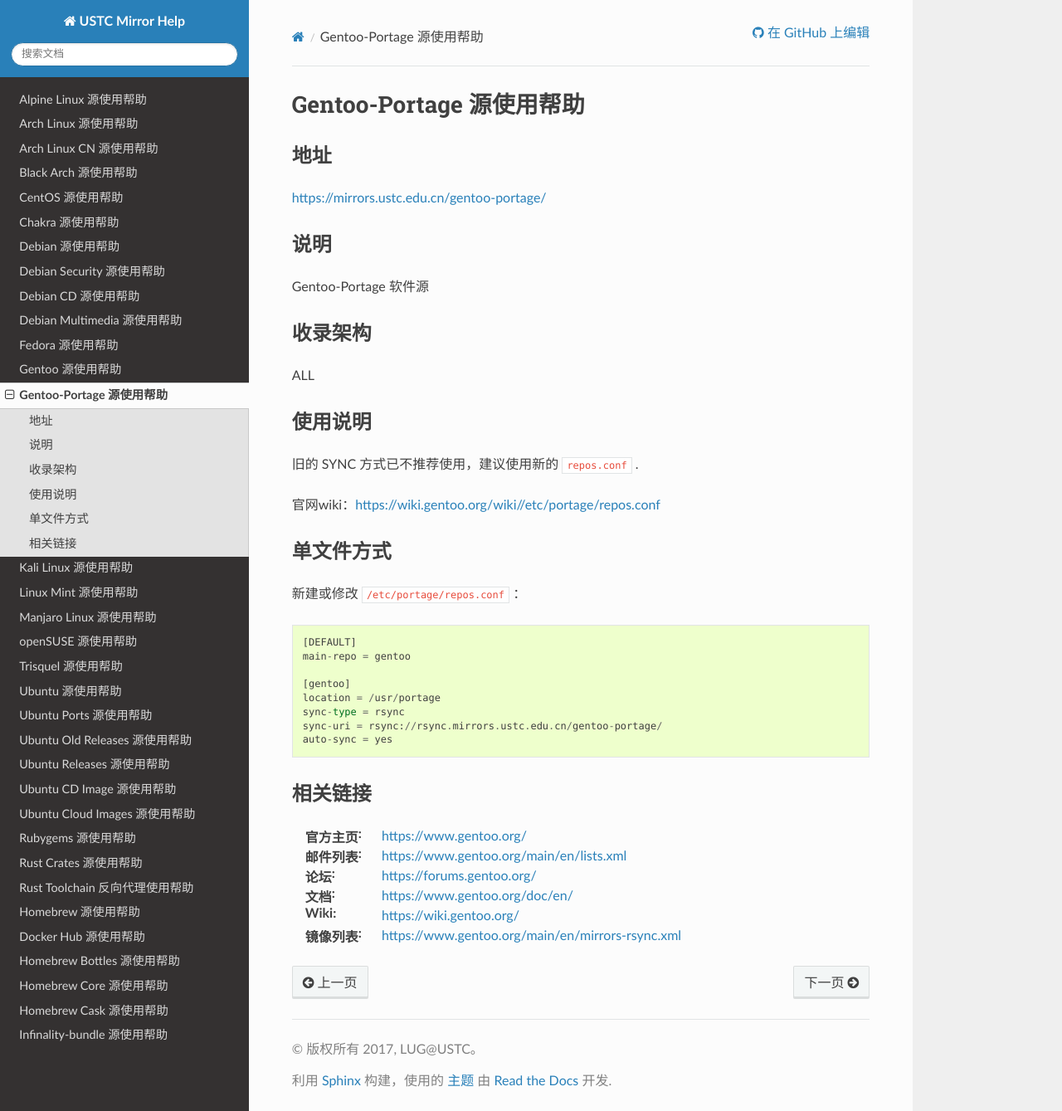
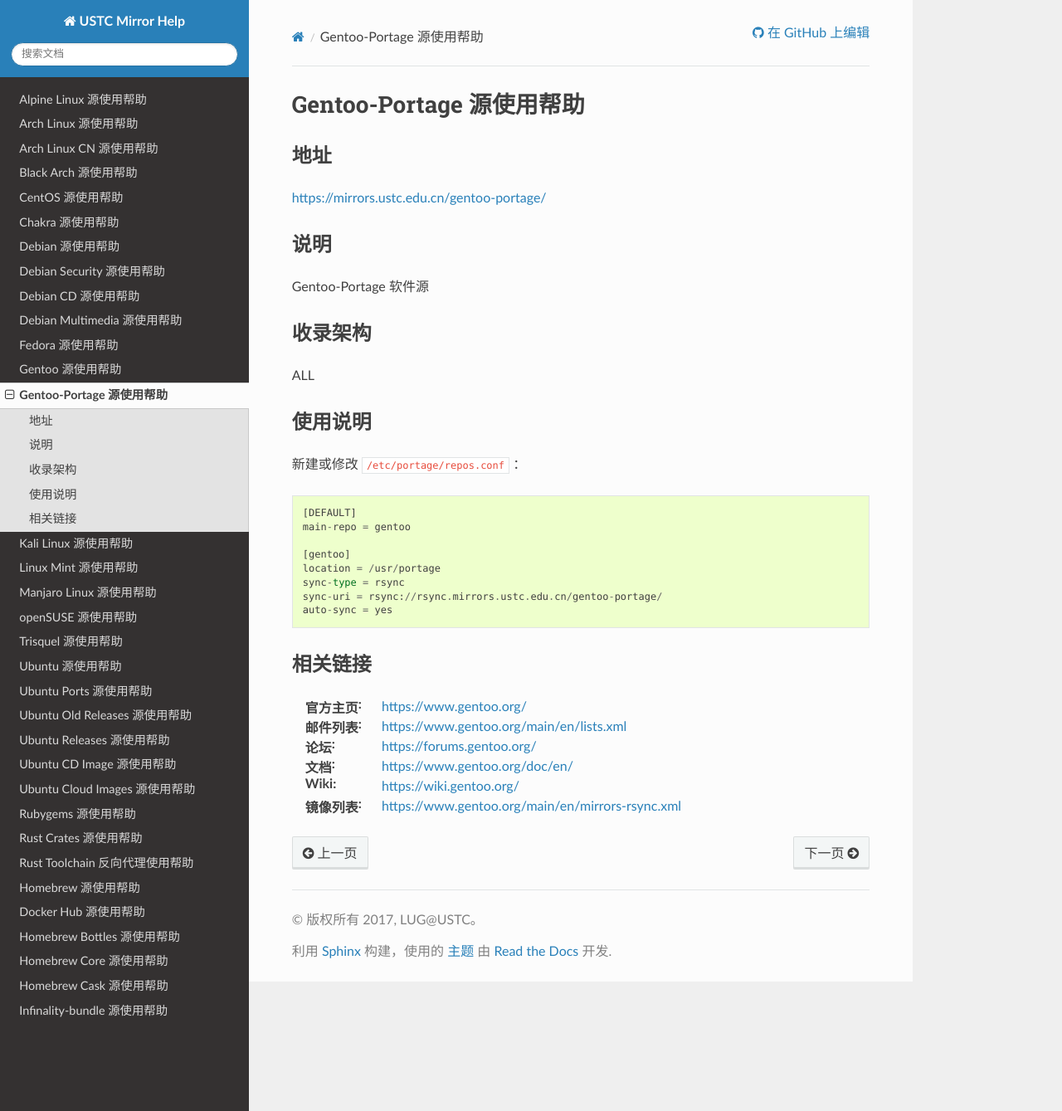
Before and after one commit to ustclug/mirrorhelp, a Sphinx documentation site: the page built from source/gentoo-portage.rst, in a window 1280 px wide and 1339 px high. Shown: the whole window at 83% size. Built offline with Sphinx 7.4.7 and the Read the Docs theme 2.0.0, drawn with Linux system fonts in a browser that asks for light colours; pages that are not in the unit, such as notebooks, are missing from menus.

Commit message:
Update gentoo-portage.rst

```diff
--- a/source/gentoo-portage.rst
+++ b/source/gentoo-portage.rst
@@ -18,13 +18,6 @@
 ALL
 
 使用说明
-========
-
-旧的 SYNC 方式已不推荐使用，建议使用新的 :file:`repos.conf` .
-
-官网wiki：https://wiki.gentoo.org/wiki//etc/portage/repos.conf
-
-单文件方式
 ========
 
 新建或修改 :file:`/etc/portage/repos.conf` ：
```
